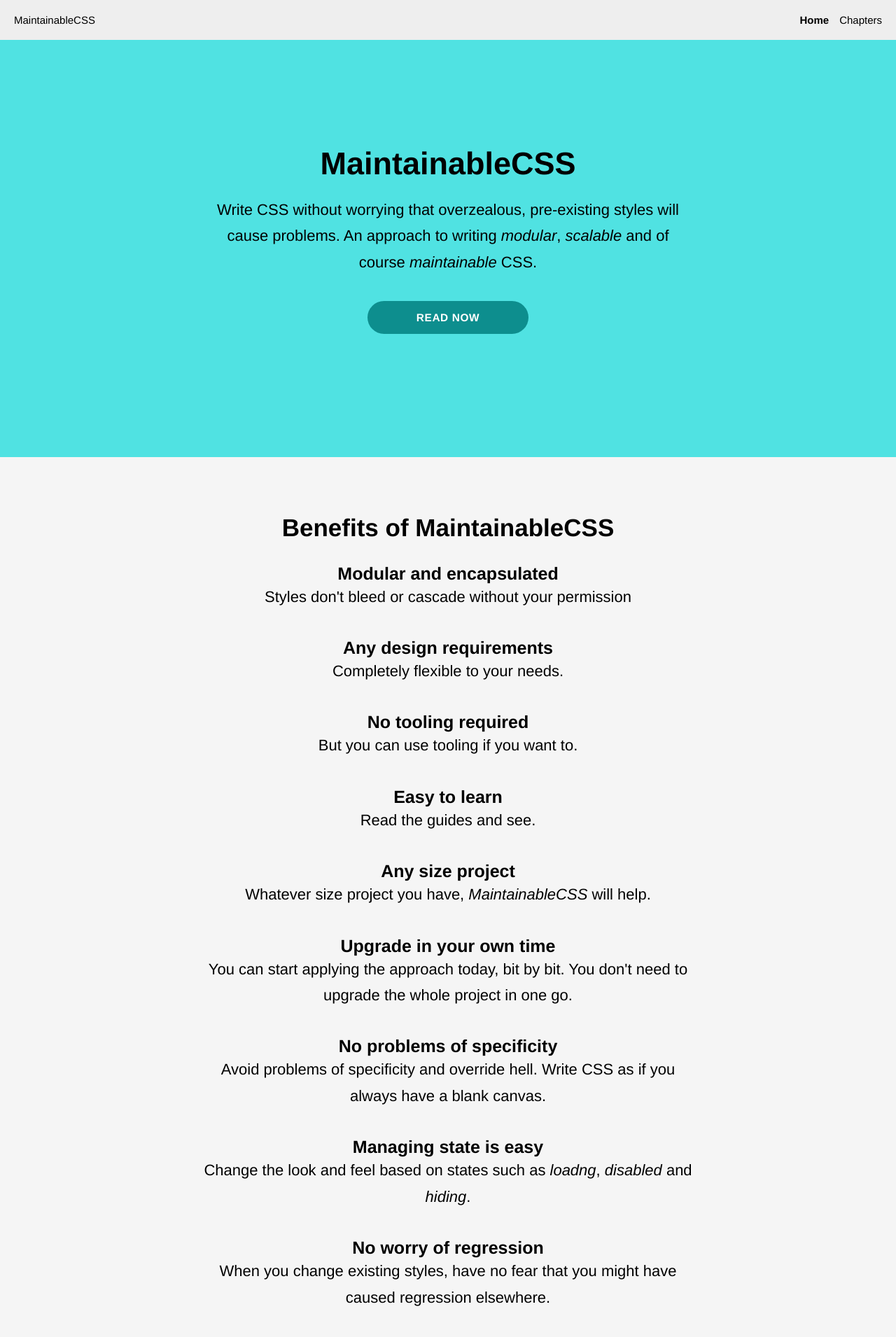
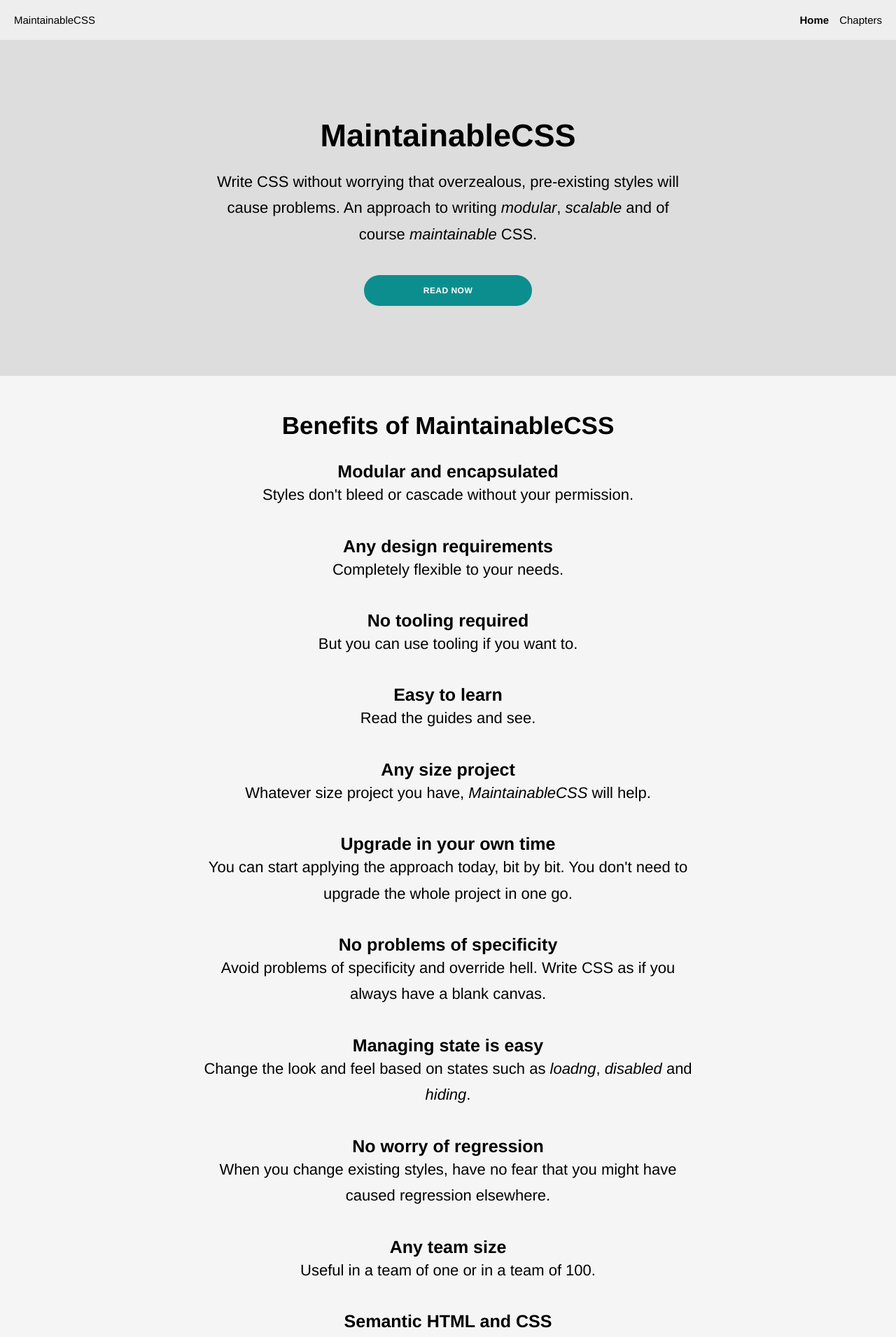
Before and after one commit to adamsilver/maintainablecss.com-jekyll, a Jekyll site: the page built from index.md, in a window 1280 px wide. Shown: the top 1910 px of the page at 70% size. Built offline with Jekyll 4.4.1, drawn with Linux system fonts in a browser that asks for light colours.

Commit message:
Udated button styles

```diff
--- a/assets/css/main.css
+++ b/assets/css/main.css
@@ -271,13 +271,13 @@ a.navigation-isActive {
 	padding-right: 20px;
 	padding-top: 50px;
 	padding-bottom: 50px;
-	background-color: #50E2E2;
+	background-color: #ddd;
 }
 
 @media(min-width: 600px) {
 	.hero {
-		padding-top: 150px;
-		padding-bottom: 140px;
+		padding-top: 110px;
+		padding-bottom: 100px;
 	}
 }
 
@@ -320,11 +320,15 @@ a.navigation-isActive {
 	text-transform: uppercase;
 	text-decoration: none;
 	padding: 15px 70px;
-	font-size: 0.7em;
+	font-size: 1.2em;
 	background-color: #0D8E8E;
 	color: #ffffff;
 	font-weight: bold;
 	letter-spacing: 0.04em;
+	width: 100px;
+	margin: 0 auto;
+	display: block;
+	text-align: center;
 }
 
 .hero-button:hover {
@@ -336,7 +340,7 @@ a.navigation-isActive {
 **********************************************************/
 
 .benefits {
-	padding: 80px 20px 40px;
+	padding: 50px 20px;
 	background-color: #f5f5f5;
 	margin-bottom: 40px;
 }
@@ -370,7 +374,6 @@ a.navigation-isActive {
 
 .benefit p {
 	text-align: center;
-	text-align: center;
 	font-size: 1.8em;
 	line-height: 1.7em;
 	max-width: 700px;
@@ -386,18 +389,33 @@ a.navigation-isActive {
 	}
 }
 
-.benefit-button {
-	border-radius: 30px;
+.benefit-readNowButton:link,
+.benefit-readNowButton:visited {
+	/*border-radius: 30px;
 	border: 1px solid #000;
 	text-transform: uppercase;
 	text-decoration: none;
 	padding: 10px 30px;
 	font-size: 0.75em;
-	background-color: #fff;
+	background-color: #fff;*/
+
+	border-radius: 30px;
+	text-transform: uppercase;
+	text-decoration: none;
+	padding: 15px 70px;
+	font-size: 1.2em;
+	background-color: #0D8E8E;
+	color: #ffffff;
+	font-weight: bold;
+	letter-spacing: 0.04em;
+	width: 100px;
+	display: block;
+	text-align: center;
+	margin: 0 auto;
 }
 
-.benefit-button:hover {
-	background-color: #eee;
+.benefit-readNowButton:hover {
+	background-color: #086565;
 }
 
 /**********************************************************
--- a/index.md
+++ b/index.md
@@ -6,7 +6,7 @@ id: home
 <div class="hero">
 	<h1>MaintainableCSS</h1>
 	<p>Write CSS without worrying that overzealous, pre-existing styles will cause problems. An approach to writing <em>modular</em>, <em>scalable</em> and of course <em>maintainable</em> CSS.</p>
-	<p><a class="hero-button" href="/chapters/">Read now</a></p>
+	<a class="hero-button" href="/chapters/">Read now</a>
 </div>
 <!--
 	<h2>Maintainable &mdash; Adjective</h2>
@@ -18,7 +18,7 @@ id: home
 	<div class="benefits-wrapper">
 		<div class="benefit">
 			<h3>Modular and encapsulated</h3>
-			<p>Styles don't bleed or cascade without your permission</p>
+			<p>Styles don't bleed or cascade without your permission.</p>
 		</div>
 		<div class="benefit">
 			<h3>Any design requirements</h3>
@@ -71,8 +71,8 @@ id: home
 		<div class="benefit">
 			<h3>AB testing and easy upgrading</h3>
 			<p>Want to test module variants against each other? MaintainableCSS makes this easy.</p>
-			<p><a class="benefit-button" href="/chapters/">Read now</a></p>
 		</div>
+		<a class="benefit-readNowButton" href="/chapters/">Read now</a>
 	</div>
 </div>
 
```
